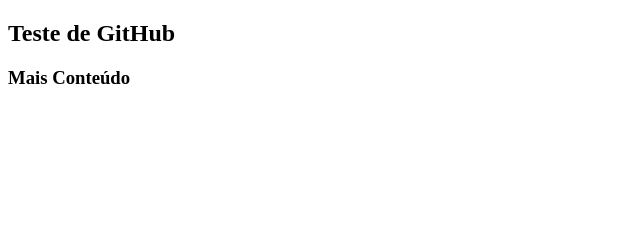
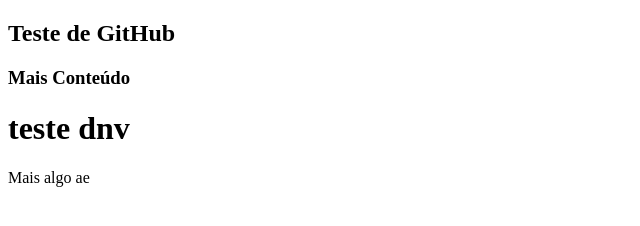
Before and after one commit to FroosxTy/Eclipse, a plain HTML site: page index.html in a window 1280 px wide. Shown: the whole page, without its empty margins (0-640 px from the left). Drawn offline with Linux system fonts and the light colour scheme.

Commit message:
Nova Versão

```diff
--- a/index.html
+++ b/index.html
@@ -11,6 +11,10 @@
     <h2> Teste de GitHub </h2>
 
     <h3> Mais Conteúdo </h3>
+
+    <h1> teste dnv </h1>
+
+    <span> Mais algo ae </span>
 </body>
 
 </html>
```
